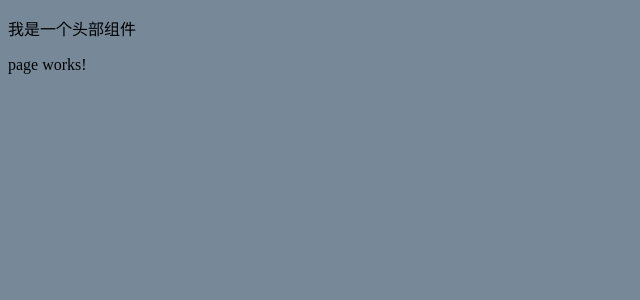
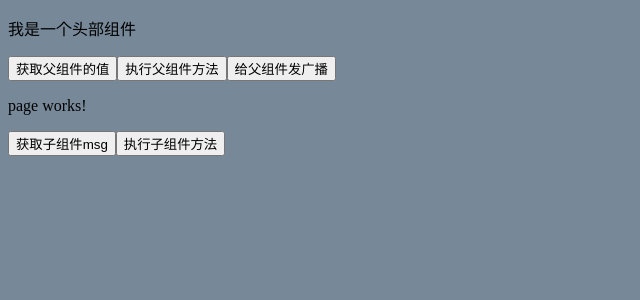
Before and after one commit to kevincxy/myProject, an Angular app: page / in a window 1280 px wide. Shown: the top 300 px of the page, without its empty margins (0-640 px from the left). Built offline with nearby package versions, Linux system fonts and the light colour scheme.

Commit message:
学习父子组件传值

```diff
--- a/src/app/components/header/header.component.html
+++ b/src/app/components/header/header.component.html
@@ -1 +1,4 @@
 <p>我是一个头部组件</p>
+<button (click)="getTitle()">获取父组件的值</button>
+<button (click)="executeParentMethod()">执行父组件方法</button>
+<button (click)="sendParent()">给父组件发广播</button>
--- a/src/app/components/header/header.component.ts
+++ b/src/app/components/header/header.component.ts
@@ -1,4 +1,4 @@
-import { Component, OnInit,Input } from '@angular/core';
+import { Component, OnInit,Input,Output,EventEmitter } from '@angular/core';
 @Component({
   selector: 'app-header',
   templateUrl: './header.component.html',
@@ -6,12 +6,33 @@ import { Component, OnInit,Input } from '@angular/core';
 })
 export class HeaderComponent implements OnInit {
 @Input("title") title:string;
+@Input("check") check:any;
+@Input("page") page:any;
+
+public msg:string="我是子组件的msg";
+//声明一个事件属性
+@Output("outer") public outer:any = new EventEmitter();
+
   constructor() { }
 
   ngOnInit() {
 
   }
+  getTitle(){
+    console.log(this.title);
+  }
   run(){
-    console.log("我是header的run方法");
+   alert("我是header的run方法");
+  }
+  //执行父组件的方法
+  executeParentMethod(){
+    //执行父组件的check方法
+    // this.check();
+    this.page.check();
+
+  }
+  //给父组件发广播
+  sendParent(){
+    this.outer.emit("你是个大傻逼，哈哈哈~~~");
   }
 }
--- a/src/app/components/page/page.component.html
+++ b/src/app/components/page/page.component.html
@@ -1,2 +1,4 @@
-<app-header  [title]="title"></app-header>
+<app-header #header  [title]="title" [check]="check" [page]="this" (outer)="check($event)"></app-header>
 <p>page works!</p>
+<button (click)="getChildMsg()">获取子组件msg</button>
+<button (click)="execChildRun()">执行子组件方法</button>
--- a/src/app/components/page/page.component.ts
+++ b/src/app/components/page/page.component.ts
@@ -1,4 +1,4 @@
-import { Component, OnInit } from '@angular/core';
+import { Component, OnInit,ViewChild } from '@angular/core';
 
 @Component({
   selector: 'app-page',
@@ -7,9 +7,27 @@ import { Component, OnInit } from '@angular/core';
 })
 export class PageComponent implements OnInit {
 public title:string= "首页组件title";
+//获取子组件的实体
+@ViewChild("header",{static:true}) header:any;
+
   constructor() { }
 
   ngOnInit() {
   }
 
+  check(e){
+    alert(e);
+    alert("我是父组件里的check方法！");
+
+  }
+  //获取子组件的msg值
+  getChildMsg(){
+    console.log(this.header.msg);
+  }
+  //执行子组件方法
+  execChildRun(){
+    this.header.run();
+  }
+
+
 }
```
